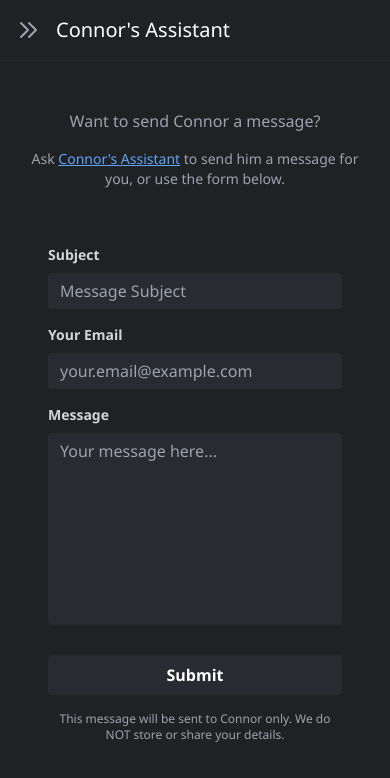
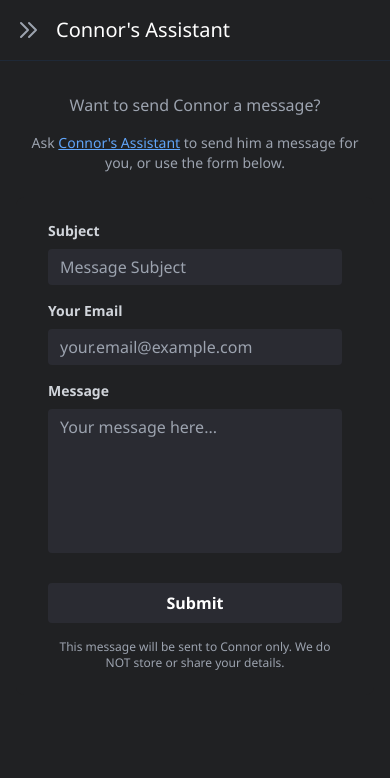
Before and after one commit to Connor-aus/papone-entry, a React (Create React App) app: page /contact in a window 390 px wide. Shown: the top 778 px of the page. Built offline with nearby package versions, Linux system fonts and the light colour scheme; no server answers.

Commit message:
Visual updates

```diff
--- a/src/components/ContactForm.tsx
+++ b/src/components/ContactForm.tsx
@@ -69,7 +69,7 @@ const ContactForm: React.FC = () => {
 
   return (
     <div className="w-full max-w-3xl mx-auto">
-      <form onSubmit={handleSubmit} className="bg-[#202123] rounded-lg px-8 pt-6 pb-8 mb-4">
+      <form onSubmit={handleSubmit} className="bg-[#202123] rounded-lg px-8 pt-6 pb-6">
         {error && (
           <div className="mb-4 p-3 bg-red-900/50 border border-red-800 text-white rounded-md">
             {error}
@@ -120,7 +120,7 @@ const ContactForm: React.FC = () => {
             id="message"
             value={message}
             onChange={(e) => setMessage(e.target.value)}
-            className="appearance-none rounded w-full py-2 px-3 bg-[#2a2b32] text-white leading-tight focus:outline-none focus:ring-1 focus:ring-blue-500 h-48 resize-none"
+            className="appearance-none rounded w-full py-2 px-3 bg-[#2a2b32] text-white leading-tight focus:outline-none focus:ring-1 focus:ring-blue-500 h-36 resize-none"
             placeholder="Your message here..."
             disabled={isSubmitting}
           />
--- a/src/components/Layout.tsx
+++ b/src/components/Layout.tsx
@@ -4,7 +4,7 @@ import Header from './Header';
 import Sidebar from './Sidebar';
 
 const Layout: React.FC = () => {
-  const [sidebarOpen, setSidebarOpen] = useState(true);
+  const [sidebarOpen, setSidebarOpen] = useState(false);
   const [isMobile, setIsMobile] = useState(false);
 
   // Check if the device is mobile
@@ -15,11 +15,6 @@ const Layout: React.FC = () => {
 
     // Initial check
     checkMobile();
-
-    // Set sidebar closed by default on mobile
-    if (window.innerWidth < 768) {
-      setSidebarOpen(false);
-    }
 
     // Add resize listener
     window.addEventListener('resize', checkMobile);
@@ -33,15 +28,15 @@ const Layout: React.FC = () => {
   // Calculate sidebar width based on state
   const sidebarWidth = isMobile
     ? '0' // No margin on mobile, sidebar will overlay
-    : (sidebarOpen ? '16rem' : '4rem');
+    : (sidebarOpen ? '14rem' : '4rem');
 
   return (
-    <div className={`flex ${isMobile ? 'min-h-screen' : 'h-screen'} bg-[#202123]`}>
+    <div className="flex h-screen bg-[#202123] overflow-hidden">
       <Sidebar isOpen={sidebarOpen} toggleSidebar={toggleSidebar} isMobile={isMobile} />
 
       {/* Main content area with dynamic left padding based on sidebar state */}
       <div
-        className="flex flex-col flex-1 overflow-hidden"
+        className="flex flex-col flex-1"
         style={{
           marginLeft: sidebarWidth,
           width: isMobile ? '100%' : `calc(100% - ${sidebarWidth})`,
--- a/src/components/Sidebar.tsx
+++ b/src/components/Sidebar.tsx
@@ -13,17 +13,17 @@ const Sidebar: React.FC<SidebarProps> = ({ isOpen, toggleSidebar, isMobile }) =>
 
   // Calculate width based on state
   const width = isOpen
-    ? (isMobile ? '14rem' : '16rem')
+    ? (isMobile ? '12rem' : '14rem')
     : '4rem';
 
   // On mobile, hide sidebar when closed
   const display = isMobile && !isOpen ? 'translateX(-100%)' : 'translateX(0)';
 
-  // Handle navigation and collapse sidebar on mobile
+  // Handle navigation and collapse sidebar if open
   const handleNavigation = (path: string) => {
     navigate(path);
-    if (isMobile) {
-      toggleSidebar();
+    if (isOpen) {
+      toggleSidebar(); // Only close sidebar if it's open
     }
   };
 
--- a/src/pages/ChatPage.tsx
+++ b/src/pages/ChatPage.tsx
@@ -17,9 +17,9 @@ const ChatPage: React.FC = () => {
   };
 
   return (
-    <div className="flex flex-col min-h-full relative">
+    <div className="flex flex-col h-full">
       {/* Chat messages area with padding at the bottom for the input */}
-      <div className="flex-1 overflow-y-auto p-4 pb-32">
+      <div className="flex-1 overflow-y-auto p-4 pb-20">
         {messages.length === 0 ? (
           <div className="flex flex-col items-center justify-center h-full text-center text-gray-400">
             <h2 className="text-2xl font-medium mb-2">Welcome</h2>
--- a/src/pages/ContactPage.tsx
+++ b/src/pages/ContactPage.tsx
@@ -4,9 +4,9 @@ import ContactForm from '../components/ContactForm';
 
 const ContactPage: React.FC = () => {
   return (
-    <div className="min-h-screen bg-[#202123] py-12 px-4">
+    <div className="h-full overflow-y-auto bg-[#202123] py-8 px-4">
       <div className="container mx-auto max-w-3xl">
-        <div className="flex flex-col items-center justify-center text-center text-gray-400 mb-8">
+        <div className="flex flex-col items-center justify-center text-center text-gray-400 mb-6">
           <p className="mb-4">Want to send Connor a message?</p>
           <p className="text-sm">
             Ask{' '}
```
